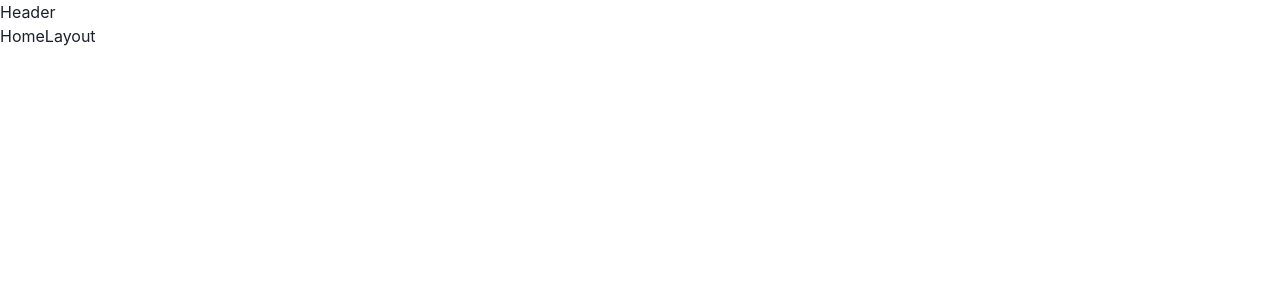
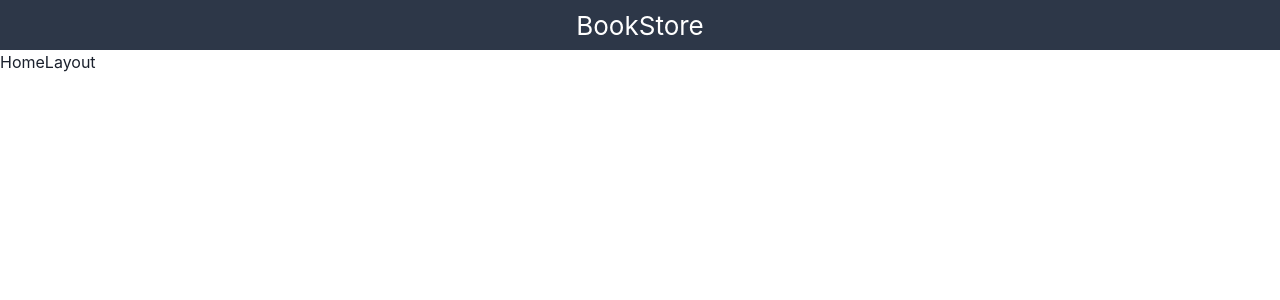
Before and after one commit to Mohibul-Alom/Bookstore, a React (Create React App) app in the folder frontend/: page / in a window 1280 px wide. Shown: the top 300 px of the page. Built offline with nearby package versions, Linux system fonts and the light colour scheme.

Commit message:
FEAT: added header sections

```diff
--- a/frontend/src/components/sections/Header/Header.jsx
+++ b/frontend/src/components/sections/Header/Header.jsx
@@ -1,11 +1,17 @@
 import React from 'react'
+
+import { Center,Text } from "@chakra-ui/react"
 
 function Header() {
     return (
-        <div>
-            <h1>Header</h1>
-        </div>
+        <nav>
+            <Center  bg="gray.700" h="50px" w="100%" color="white">
+                <Text fontSize="26px">
+                    BookStore
+                </Text>
+            </Center>
+        </nav>
     )
 }
 
-export default Header
+export default Header;
```
